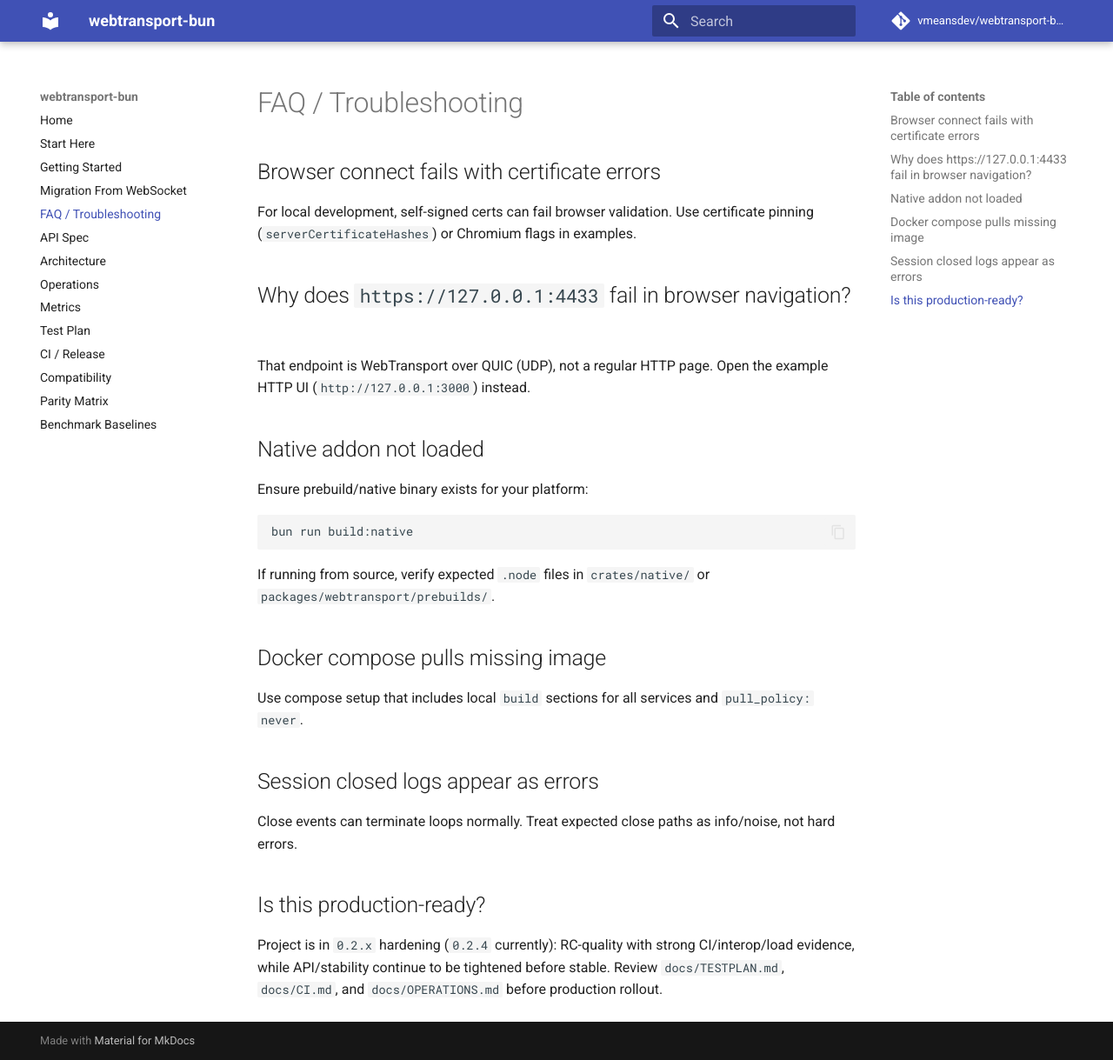
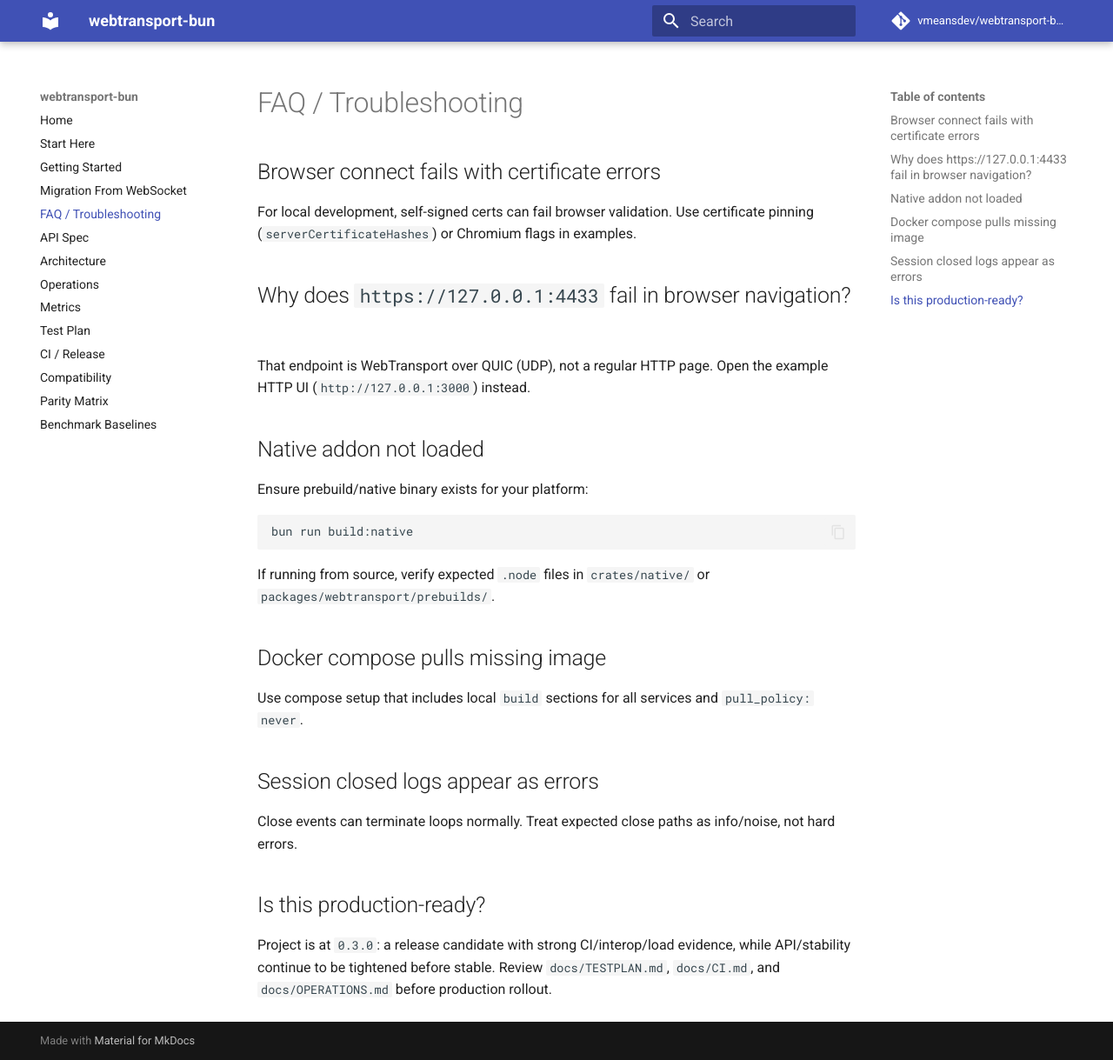
Before and after one commit to vmeansdev/webtransport-bun, an MkDocs documentation site: the page built from docs/FAQ.md, in a window 1280 px wide and 1219 px high. Shown: the whole window at 87% size. Built offline with MkDocs 1.6.1 and Material for MkDocs 9.7.7, drawn with Linux system fonts in a browser that asks for light colours; comment, search, counter and statistics services are not loaded.

Commit message:
Release 0.3.0

```diff
--- a/docs/FAQ.md
+++ b/docs/FAQ.md
@@ -30,5 +30,5 @@ Close events can terminate loops normally. Treat expected close paths as info/no
 
 ## Is this production-ready?
 
-Project is in `0.2.x` hardening (`0.2.4` currently): RC-quality with strong CI/interop/load evidence, while API/stability continue to be tightened before stable.
+Project is at `0.3.0`: a release candidate with strong CI/interop/load evidence, while API/stability continue to be tightened before stable.
 Review `docs/TESTPLAN.md`, `docs/CI.md`, and `docs/OPERATIONS.md` before production rollout.
```
Also changed, not shown: CHANGELOG.md (+7 -0 lines), README.md (+2 -2 lines), packages/webtransport/PUBLISH_CHECKLIST.md (+2 -2 lines), 6 other files.
